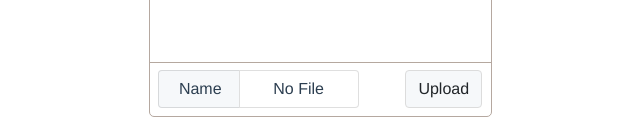
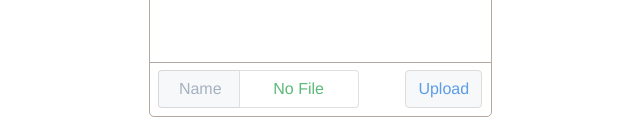
Before and after one commit to mushflex/ImageEditor, a Vue app: page / in a window 1280 px wide. Shown: the part 755-885 px from the top of the page, without its empty margins (320-960 px from the left). Built offline with nearby package versions, Linux system fonts and the light colour scheme.

Commit message:
some more style changes

```diff
--- a/src/components/Templates/ImageEditor.vue
+++ b/src/components/Templates/ImageEditor.vue
@@ -35,8 +35,8 @@
         </canvas>
         <div class="row canvas-input__upload">
             <div class="list-group list-group-horizontal">
-                <div class="list-group-item grey">Name</div>
-                <div class="list-group-item truncate">{{filename}}</div>
+                <div class="list-group-item label-name grey">Name</div>
+                <div class="list-group-item filename truncate">{{filename}}</div>
             </div>
 
             <button class="btn btn-upload grey" @click="triggerInput">
@@ -187,6 +187,12 @@ p {
 	border-top-right-radius:4px;
 	border-bottom-left-radius:0;
 }
+.label-name {
+    color: #a6b1c0;
+}
+.filename {
+    color: #5bbb78;
+}
 .truncate {
     width: 120px;
     white-space: nowrap;
@@ -197,6 +203,7 @@ p {
     background-color: #f6f8fa;
 }
 .btn-upload {
+    color: #5c9de5;
     border: 1px solid #dcdcdc;
 }
 .canvas-input {
```
